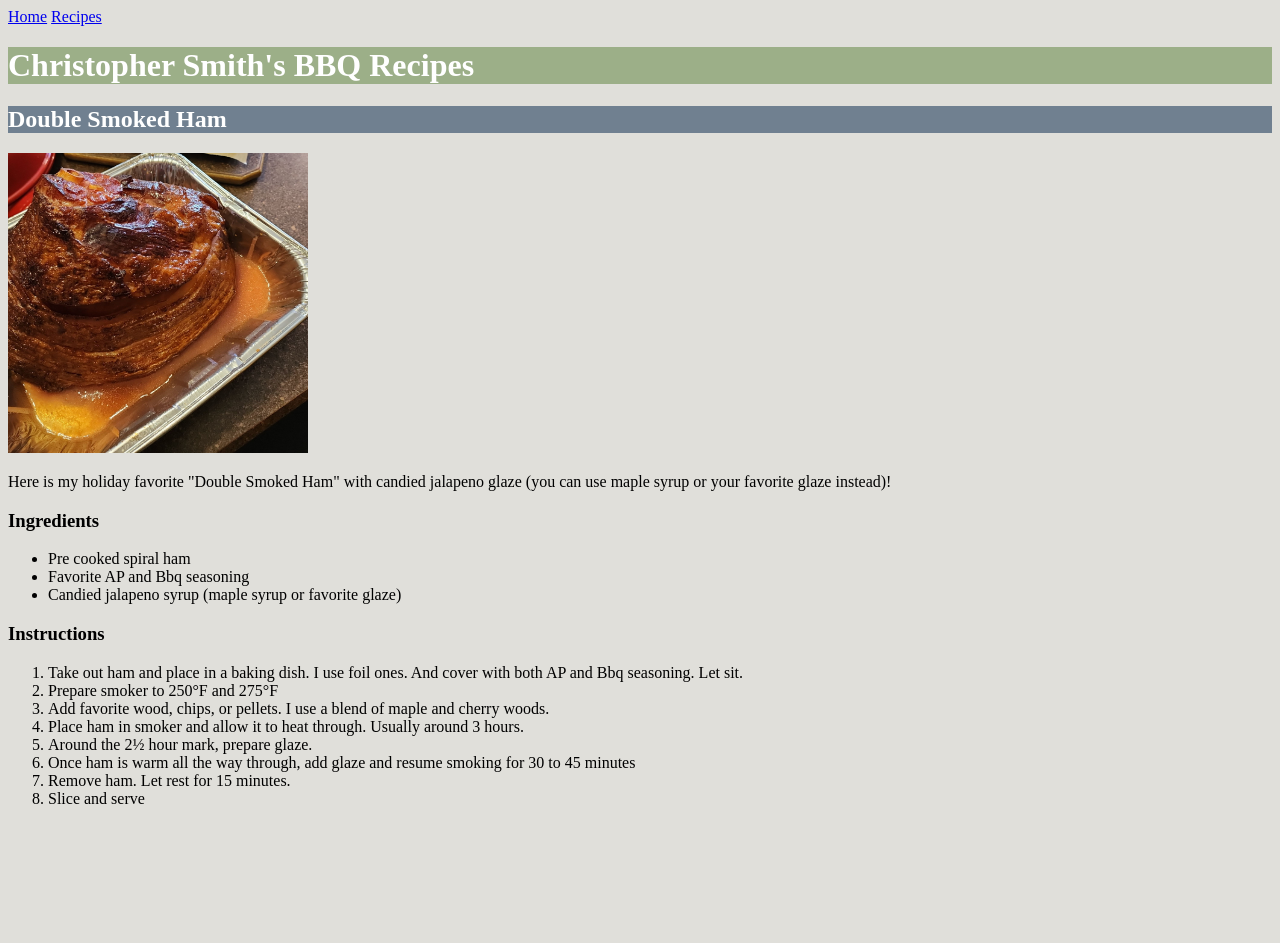
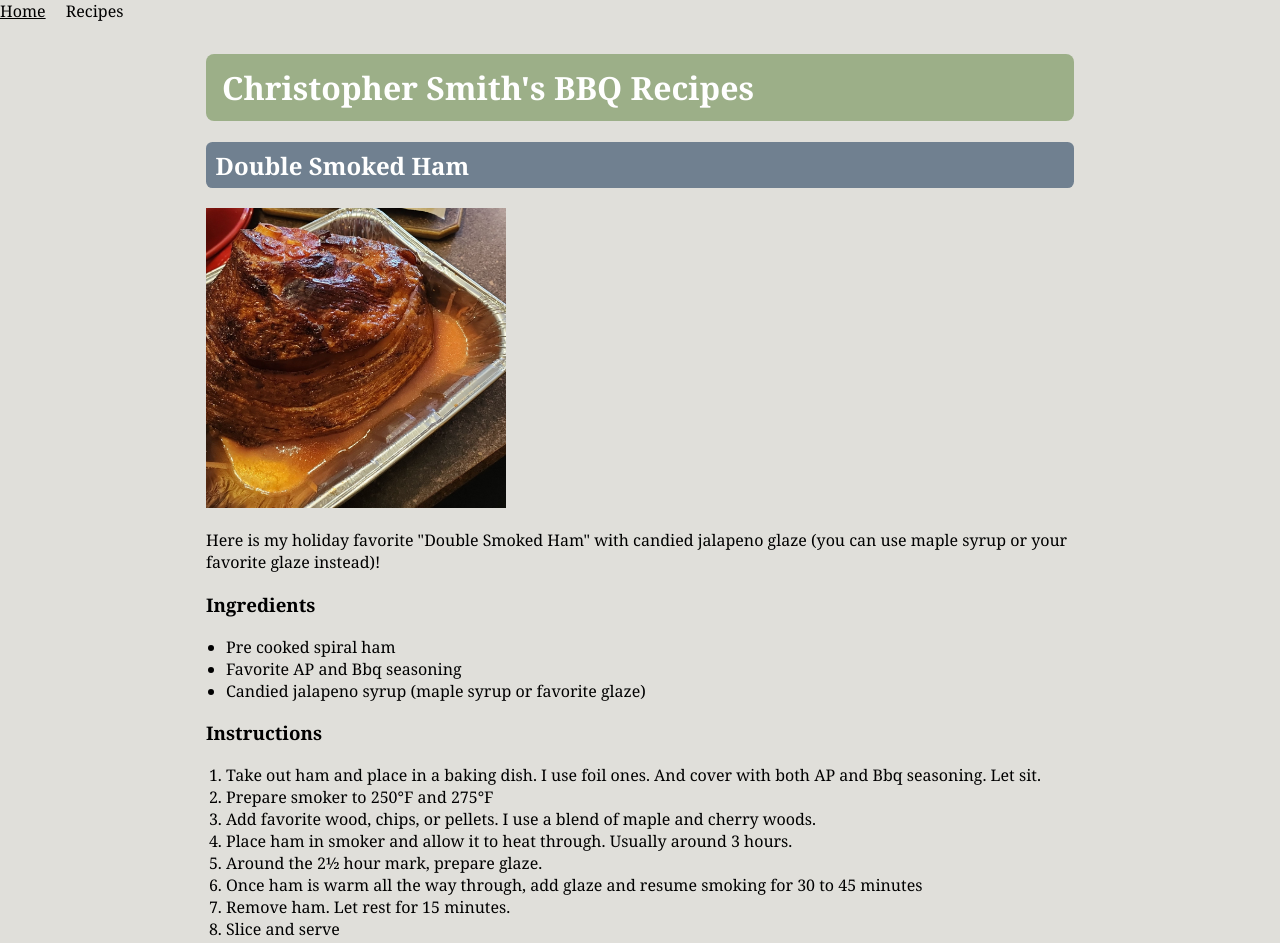
Before and after one commit to CHFS33/first-project, a plain HTML site: page index.html in a window 1280 px wide. Before the commit the page ends 824 px from the top, so only its background shows below. Drawn offline with Linux system fonts and the light colour scheme.

Commit message:
style: added basic styling to all current selectors

```diff
--- a/style.css
+++ b/style.css
@@ -1,11 +1,46 @@
+* {
+  box-sizing: border-box;
+}
+
 body {
+  margin: 0;
+  font-family: Georgia, serif;
   background-color: #E0DFDA;
 }
+
+main {
+  max-width: 900px;
+  margin: 2rem auto;
+  padding: 0 1rem;
+}
+
 h1 {
   background-color: #9CAF88;
   color: white;
+  padding: .75rem 1rem;
+  border-radius: .5rem;
 }
 h2 {
   background-color: #708090;
   color: #fff;
+  padding: .4rem .6rem;
+  border-radius: .4rem;
 }
+
+article, section {
+margin-block: 1rem;
+}
+
+ul, ol {
+  padding-left: 1.25rem;
+}
+
+nav a {
+  margin-right: 1rem;
+  text-decoration: none;
+  color: inherit;
+}
+
+nav a:hover {
+  text-decoration: underline;
+}
```
